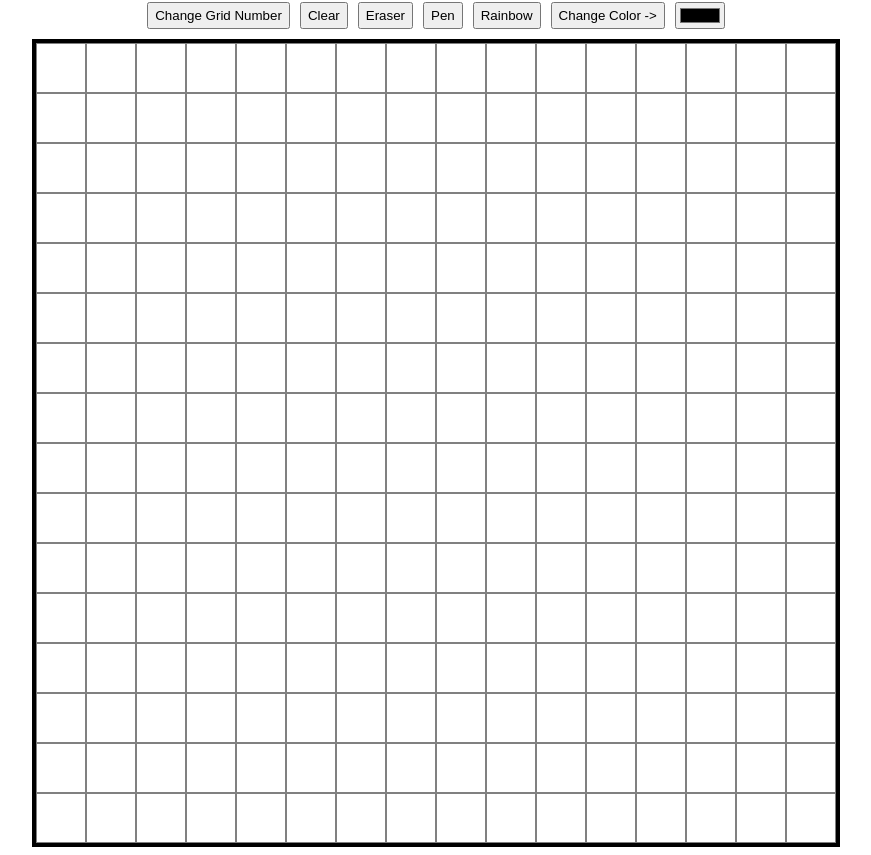
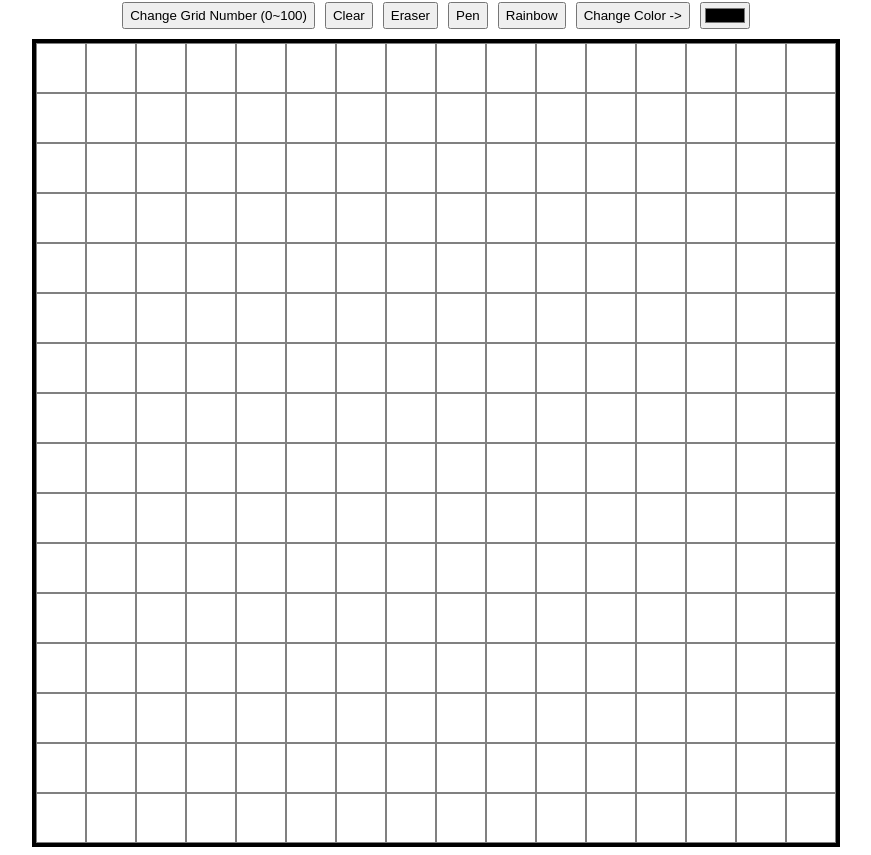
Before and after one commit to Yunkai030/Etch-a-Sketch, a plain HTML site: page index.html in a window 1280 px wide. Shown: the part 63-918 px from the top of the page, without its empty margins (204-1075 px from the left). Drawn offline with Linux system fonts and the light colour scheme.

Commit message:
Add text indication for the grid number range

```diff
--- a/index.html
+++ b/index.html
@@ -11,7 +11,7 @@
         <p> ETCH-A-SKETCH </P>
     </div>
     <div id="toolBar">
-        <button id="changeGrid">Change Grid Number</button>
+        <button id="changeGrid">Change Grid Number (0~100)</button>
         <button id="clear">Clear</button>
         <button id="eraser">Eraser</button>
         <button id="pen"> Pen </button>
```
